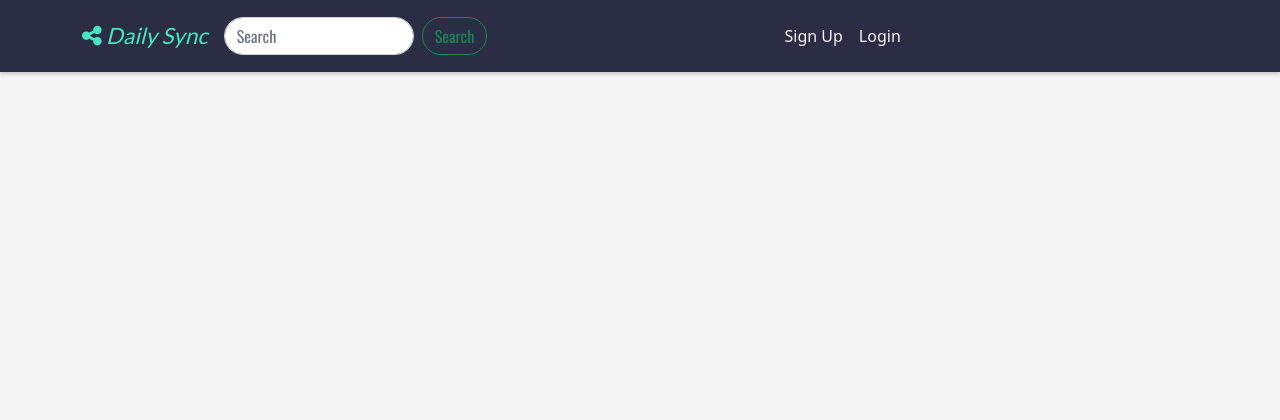
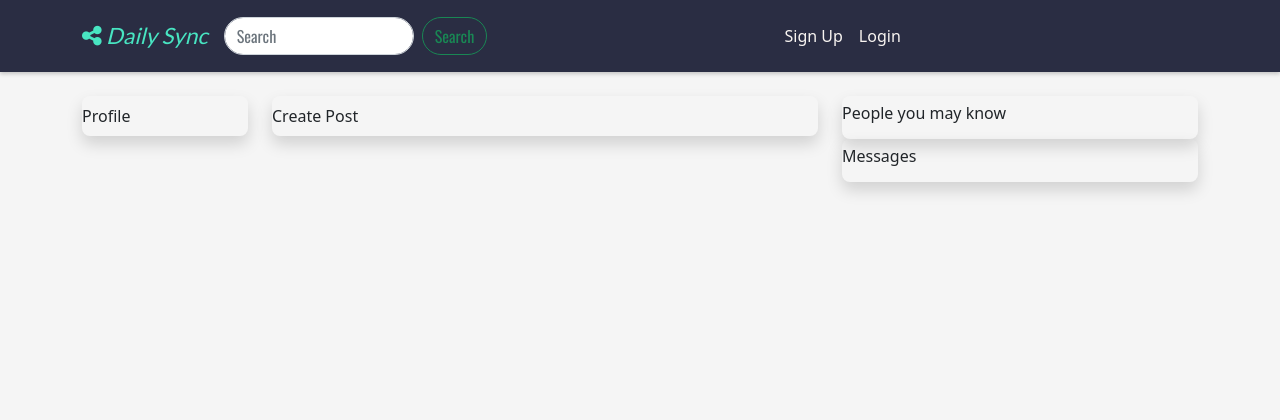
Before and after one commit to KristianColville1/daily-sync, a Django app: template feed/templates/feed/index.html in a window 1280 px wide. Shown: the top 420 px of the page. Run offline with Django 3.2, Linux system fonts and the light colour scheme; the template is opened without the code that fills it, so the values that code supplies are empty; parts of the project's set-up code (start-up, migrations or seed data) failed here and were passed over; some libraries are stand-ins or nearby versions.

Commit message:
Create basic frame for feed contents

```diff
--- a/feed/templates/feed/index.html
+++ b/feed/templates/feed/index.html
@@ -2,8 +2,26 @@
 {% load static %}
 {% block content %}
 <div class="container">
-  <div class="col-sm-12 col-md-2 col-lg-3"></div>
-  <div class="col-sm-12 col-md-2 col-lg-3"></div>
-  <div class="col-sm-12 col-md-2 col-lg-3"></div>
+  <div class="row my-4">
+    <div class="col-sm-12 col-md-3 col-lg-2">
+      <div class="content-box w-100 shadow rounded-3 py-2 boxes">
+        Profile
+      </div>
+    </div>
+    <div class="col-sm-12 col-md-6 col-lg-6">
+      <div class="content-box post-box w-100 shadow rounded-3 py-2 boxes">
+        Create Post
+      </div>
+    </div>
+    <div class="col-sm-12 col-md-3 col-lg-4">
+      <div class="content-box w-100 shadow rounded-3 py-2 boxes">
+        <h6>People you may know</h6>
+      </div>
+      <div class="content-box w-100 shadow rounded-3 py-2 boxes">
+        <h6>Messages</h6>
+      </div>
+    </div>
+  </div>
+
 </div>
 {% endblock %}
```
